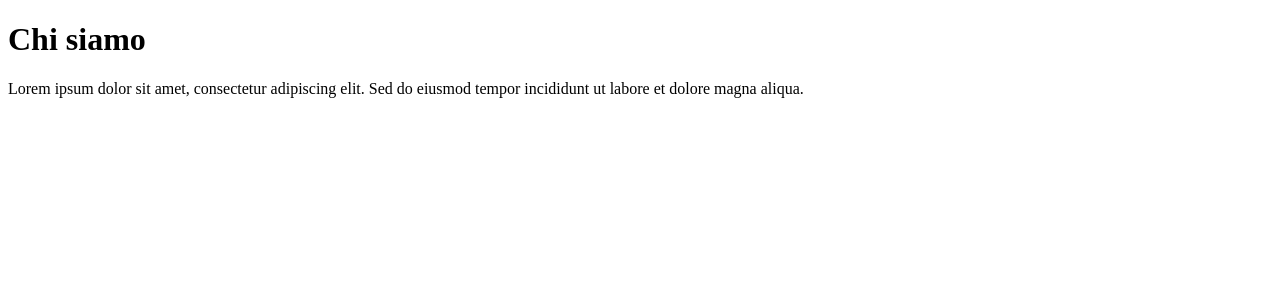
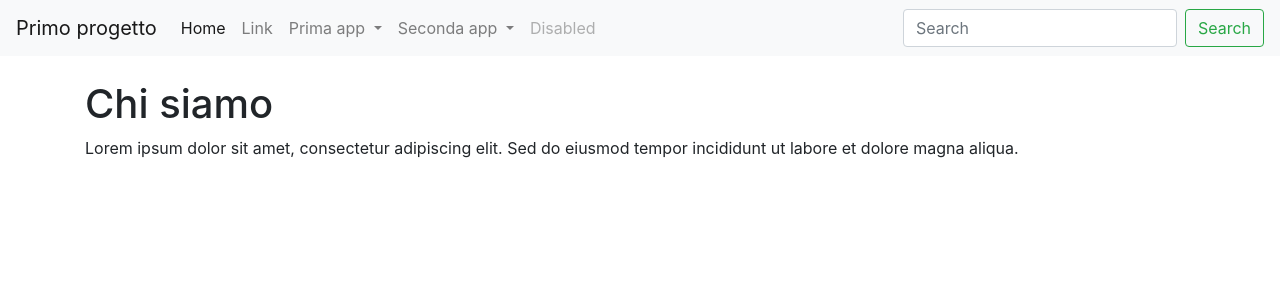
Before and after one commit to DeadDeadInside/primo_progetto, a Django app: page /chisiamo in a window 1280 px wide. Shown: the top 300 px of the page. Run offline with Django 5.2, Linux system fonts and the light colour scheme.

Commit message:
Bootstrap

```diff
--- a/prima_app/templates/prima_app/chisiamo.html
+++ b/prima_app/templates/prima_app/chisiamo.html
@@ -1,12 +1,8 @@
-<!DOCTYPE html>
-<html lang="en">
-<head>
-    <meta charset="UTF-8">
-    <meta name="viewport" content="width=device-width, initial-scale=1.0">
-    <title>Document</title>
-</head>
-<body>
+{% extends 'base.html' %}
+
+{% block title %} {{ block.super }} - Chi siamo {% endblock title %}
+
+{% block content %}
     <h1>Chi siamo</h1>
     <p>Lorem ipsum dolor sit amet, consectetur adipiscing elit. Sed do eiusmod tempor incididunt ut labore et dolore magna aliqua.</p>
-</body>
-</html>
+{% endblock content %}
--- /dev/null
+++ b/primo_progetto/templates/base.html
@@ -0,0 +1,68 @@
+<!doctype html>
+{% load static %}
+<html lang="en">
+    <head>
+        <!-- Required meta tags -->
+        <meta charset="utf-8">
+        <meta name="viewport" content="width=device-width, initial-scale=1, shrink-to-fit=no">
+
+        <!-- Bootstrap CSS -->
+        <link rel="stylesheet" href="https://cdn.jsdelivr.net/npm/bootstrap@4.5.3/dist/css/bootstrap.min.css" integrity="sha384-TX8t27EcRE3e/ihU7zmQxVncDAy5uIKz4rEkgIXeMed4M0jlfIDPvg6uqKI2xXr2" crossorigin="anonymous">
+
+        <title>{% block title %} Primo progetto {% endblock title %}</title>
+    </head>
+    <body>
+        <nav class="navbar navbar-expand-lg navbar-light bg-light">
+            <a class="navbar-brand" href="#">Primo progetto</a>
+            <button class="navbar-toggler" type="button" data-toggle="collapse" data-target="#navbarSupportedContent" aria-controls="navbarSupportedContent" aria-expanded="false" aria-label="Toggle navigation">
+                <span class="navbar-toggler-icon"></span>
+            </button>
+
+            <div class="collapse navbar-collapse" id="navbarSupportedContent">
+                <ul class="navbar-nav mr-auto">
+                    <li class="nav-item active">
+                        <a class="nav-link" href="#">Home <span class="sr-only">(current)</span></a>
+                    </li>
+                    <li class="nav-item">
+                        <a class="nav-link" href="#">Link</a>
+                    </li>
+                    <li class="nav-item dropdown">
+                        <a class="nav-link dropdown-toggle" href="#" id="navbarDropdown" role="button" data-toggle="dropdown" aria-haspopup="true" aria-expanded="false">
+                        Prima app
+                        </a>
+                        <div class="dropdown-menu" aria-labelledby="navbarDropdown">
+                        <a class="dropdown-item" href="#">Action</a>
+                        <a class="dropdown-item" href="#">Another action</a>
+                        <div class="dropdown-divider"></div>
+                        <a class="dropdown-item" href="#">Something else here</a>
+                        </div>
+                    </li>
+                    <li class="nav-item dropdown">
+                        <a class="nav-link dropdown-toggle" href="#" id="navbarDropdown" role="button" data-toggle="dropdown" aria-haspopup="true" aria-expanded="false">
+                        Seconda app
+                        </a>
+                        <div class="dropdown-menu" aria-labelledby="navbarDropdown">
+                        <a class="dropdown-item" href="#">Action</a>
+                        <a class="dropdown-item" href="#">Another action</a>
+                        <div class="dropdown-divider"></div>
+                        <a class="dropdown-item" href="#">Something else here</a>
+                        </div>
+                    </li>
+                    <li class="nav-item">
+                        <a class="nav-link disabled" href="#" tabindex="-1" aria-disabled="true">Disabled</a>
+                    </li>
+                </ul>
+                <form class="form-inline my-2 my-lg-0">
+                    <input class="form-control mr-sm-2" type="search" placeholder="Search" aria-label="Search">
+                    <button class="btn btn-outline-success my-2 my-sm-0" type="submit">Search</button>
+                </form>
+            </div>
+        </nav>
+        <div class="container my-4">
+            {% block content %}
+            {% endblock content %}
+            {% block script %}
+            {% endblock script %}
+        </div>
+    </body>
+</html>
```
